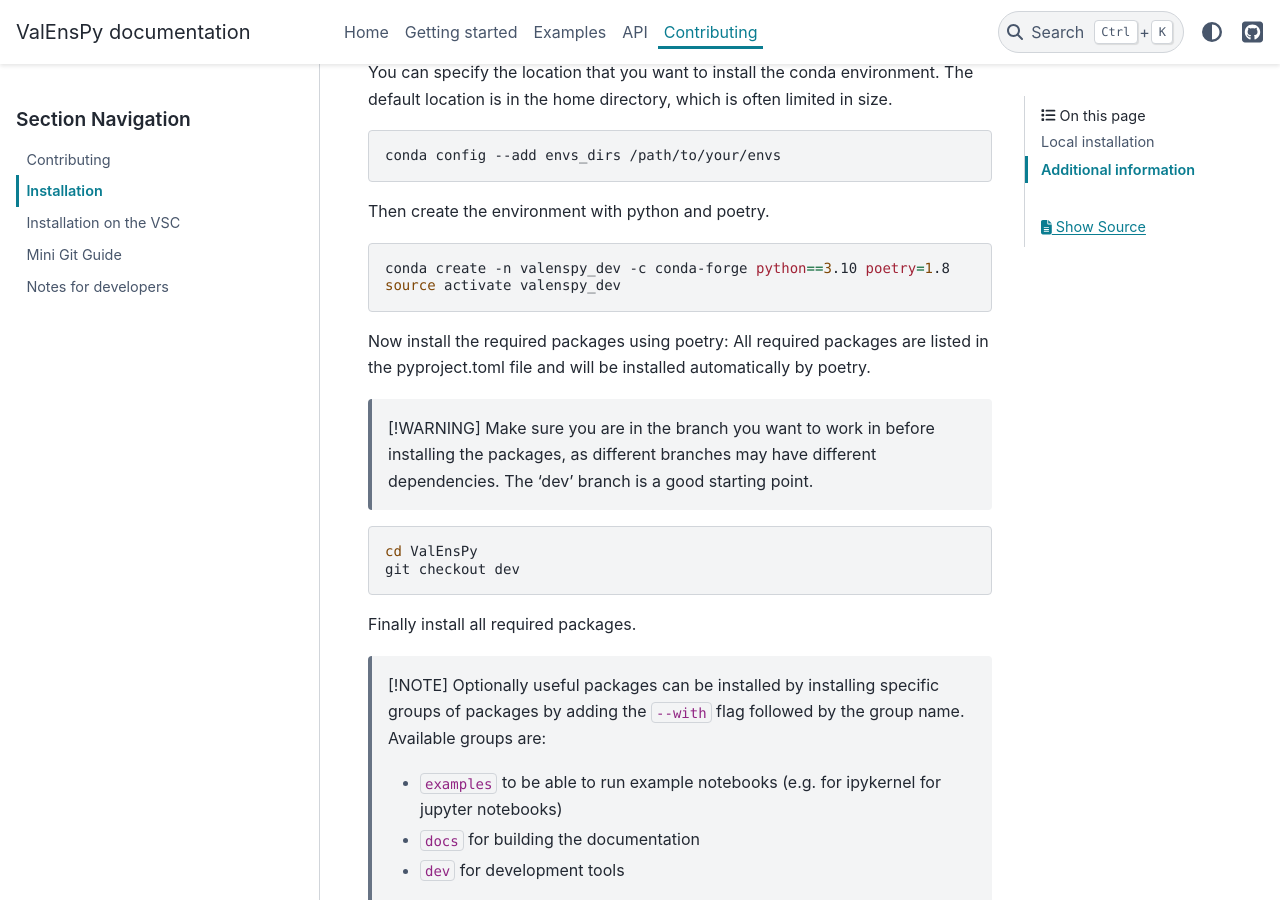
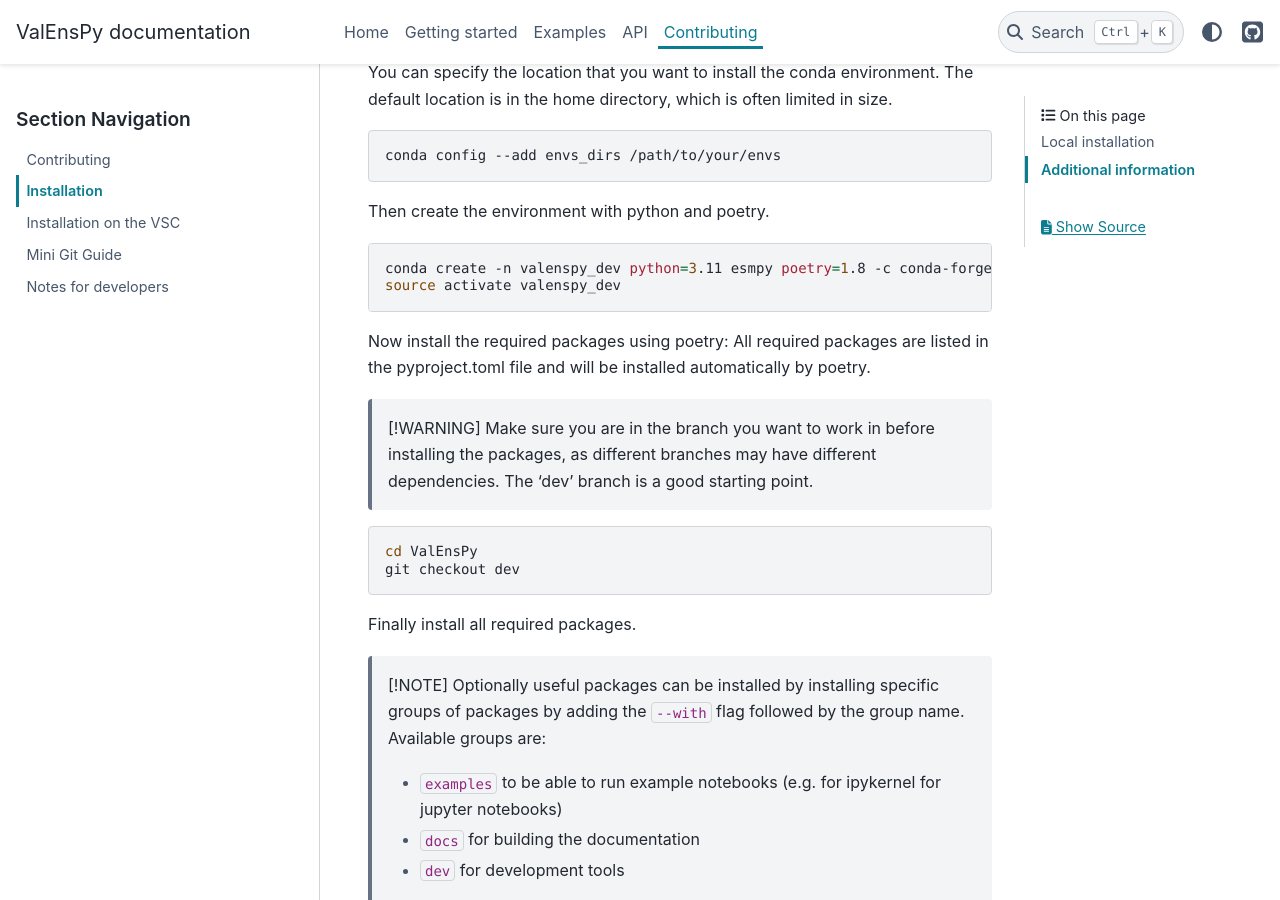
Before and after one commit to CORDEX-be2/ValEnsPy, a Sphinx documentation site: the page built from docs/contribution_pages/INSTALL.md, in a window 1280 px wide and 900 px high, scrolled down 1007 px. Built offline with Sphinx 7.4.7 and the PyData theme 0.15.4, drawn with Linux system fonts in a browser that asks for light colours; pages that are not in the unit, such as notebooks, are missing from menus.

Commit message:
Update install guide

````diff
--- a/docs/contribution_pages/INSTALL.md
+++ b/docs/contribution_pages/INSTALL.md
@@ -38,7 +38,7 @@
 
 Then create the environment with python and poetry.
 ```bash
-conda create -n valenspy_dev -c conda-forge python==3.10 poetry=1.8
+conda create -n valenspy_dev python=3.11 esmpy poetry=1.8 -c conda-forge
 source activate valenspy_dev
 ```
 Now install the required packages using poetry: All required packages are listed in the pyproject.toml file and will be installed automatically by poetry.
````
